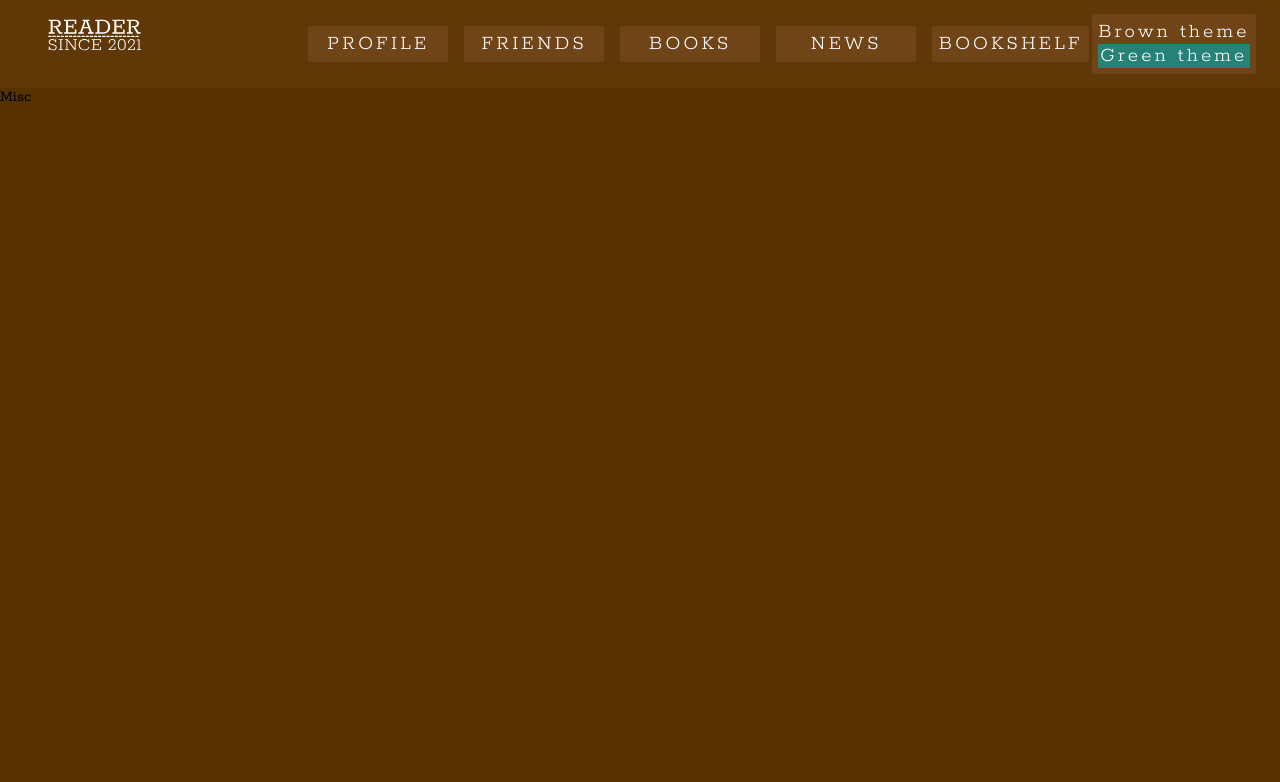
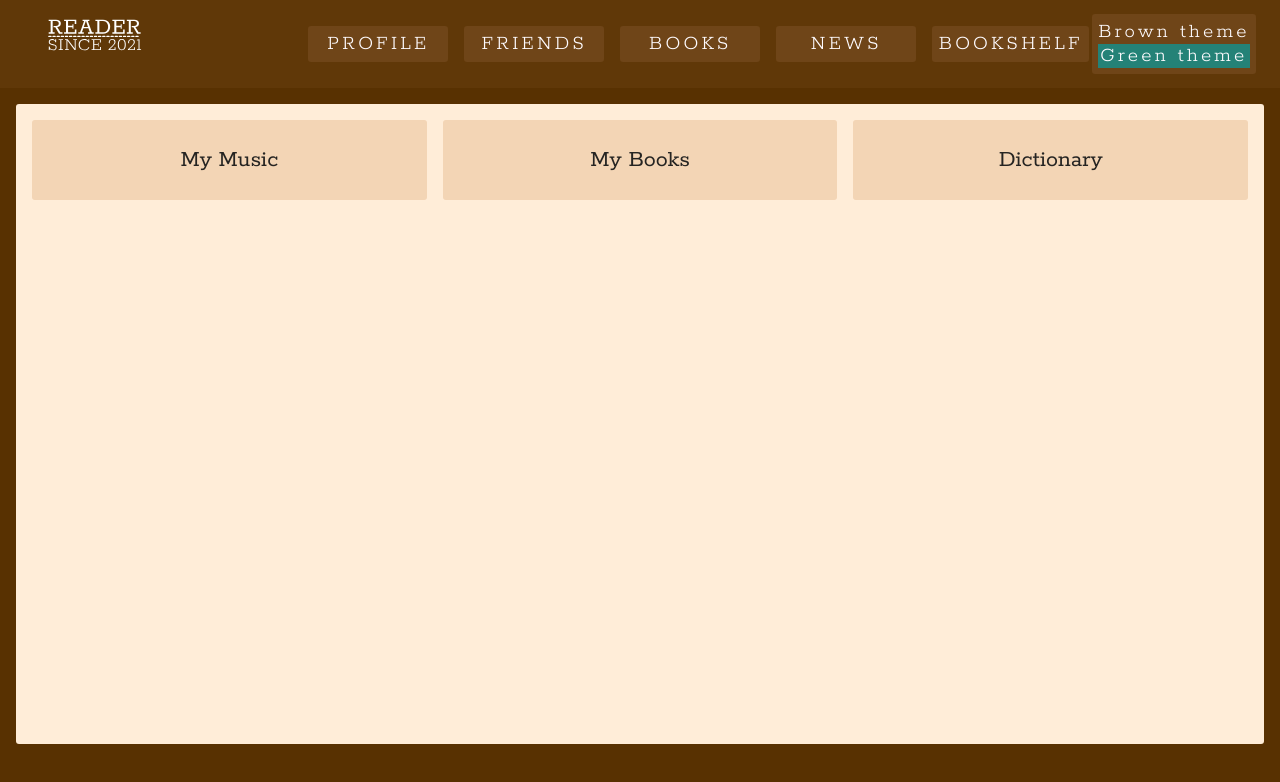
Before and after one commit to Stenbyte/Reader, a React (Create React App) app: page /misc in a window 1280 px wide. Shown: the top 782 px of the page. Built offline with nearby package versions, Linux system fonts and the light colour scheme.

Commit message:
bookshelf section first step

```diff
--- a/src/App.js
+++ b/src/App.js
@@ -6,7 +6,7 @@ import BookSection from "./components/sections/bookSection/BookSection";
 import Home from "./components/home/Home";
 import ProfileSec from "./components/sections/profileSection/ProfileSec";
 import NewsSec from "./components/sections/newsSection/NewsSec";
-import MisSec from "./components/sections/miscSection/MisSec";
+import Bookshelf from "./components/sections/shelfSection/Bookshelf";
 import Friends from "./components/sections/friendsSection/Friends";
 import Friend from "./components/sections/friendsSection/Friend";
 
@@ -35,7 +35,7 @@ function App() {
           <Route path="friends" element={<Friends theme={theme} />} />
           <Route path="friends/:friendId" element={<Friend theme={theme} />} />
           <Route path="news" element={<NewsSec theme={theme} />} />
-          <Route path="misc" element={<MisSec theme={theme} />} />
+          <Route path="misc" element={<Bookshelf theme={theme} />} />
           <Route
             path="*"
             element={
--- a/src/components/sections/miscSection/MisSec.jsx
+++ /dev/null
@@ -1,12 +0,0 @@
-import React from "react";
-import styles from "./misc.module.scss";
-
-export default function MisSec({ theme }) {
-  return (
-    <div
-      className={`${styles.container} ${theme === "" ? "" : `${styles.hom1}`}`}
-    >
-      Misc
-    </div>
-  );
-}
--- a/src/components/sections/miscSection/misc.module.scss
+++ /dev/null
@@ -1,9 +0,0 @@
-@import "../../../global.scss";
-.container {
-  background-color: $main;
-  min-height: $height;
-  transition: all 1s ease;
-  &.hom1 {
-    background-color: $maingreen;
-  }
-}
--- /dev/null
+++ b/src/components/sections/shelfSection/Bookshelf.jsx
@@ -0,0 +1,28 @@
+import React from "react";
+import styles from "./misc.module.scss";
+
+export default function MisSec({ theme }) {
+  return (
+    <div
+      className={`${styles.container} ${theme === "" ? "" : `${styles.hom1}`}`}
+    >
+      <div className={styles.component}>
+        <div className={styles.left}>
+          <div className={styles.leftTop}>
+            <h3>My Music</h3>
+          </div>
+        </div>
+        <div className={styles.center}>
+          <div className={styles.centerTop}>
+            <h3>My Books</h3>
+          </div>
+        </div>
+        <div className={styles.right}>
+          <div className={styles.rightTop}>
+            <h3>Dictionary</h3>
+          </div>
+        </div>
+      </div>
+    </div>
+  );
+}
--- /dev/null
+++ b/src/components/sections/shelfSection/misc.module.scss
@@ -0,0 +1,86 @@
+@import "../../../global.scss";
+.container {
+  background-color: $main;
+  min-height: $height;
+  transition: all 1s ease;
+  padding: 1rem;
+  &.hom1 {
+    background-color: $maingreen;
+  }
+  .component {
+    display: flex;
+    background-color: $third;
+    padding: 0.5rem;
+    align-items: flex-start;
+    justify-content: space-between;
+    border-radius: 3px;
+    color: $color;
+    min-height: 80vh;
+    .left {
+      width: 40vw;
+      height: 30vh;
+      margin: 0.5rem;
+      .leftTop {
+        background-color: $fourth;
+        border-radius: 3px;
+        height: 10vh;
+        display: flex;
+        align-items: center;
+        justify-content: center;
+        transition: all 0.5s ease-out;
+        h3 {
+          font-weight: 400;
+          font-size: 1.5rem;
+        }
+        &:hover {
+          background-color: $second;
+          color: $color1;
+        }
+      }
+    }
+    .center {
+      width: 40vw;
+      height: 30vh;
+      margin: 0.5rem;
+      .centerTop {
+        background-color: $fourth;
+        border-radius: 3px;
+        height: 10vh;
+        display: flex;
+        align-items: center;
+        justify-content: center;
+        transition: all 0.5s ease-out;
+        h3 {
+          font-weight: 400;
+          font-size: 1.5rem;
+        }
+        &:hover {
+          background-color: $second;
+          color: $color1;
+        }
+      }
+    }
+    .right {
+      width: 40vw;
+      height: 30vh;
+      margin: 0.5rem;
+      .rightTop {
+        background-color: $fourth;
+        border-radius: 3px;
+        height: 10vh;
+        display: flex;
+        align-items: center;
+        justify-content: center;
+        transition: all 0.5s ease-out;
+        h3 {
+          font-weight: 400;
+          font-size: 1.5rem;
+        }
+        &:hover {
+          background-color: $second;
+          color: $color1;
+        }
+      }
+    }
+  }
+}
```
